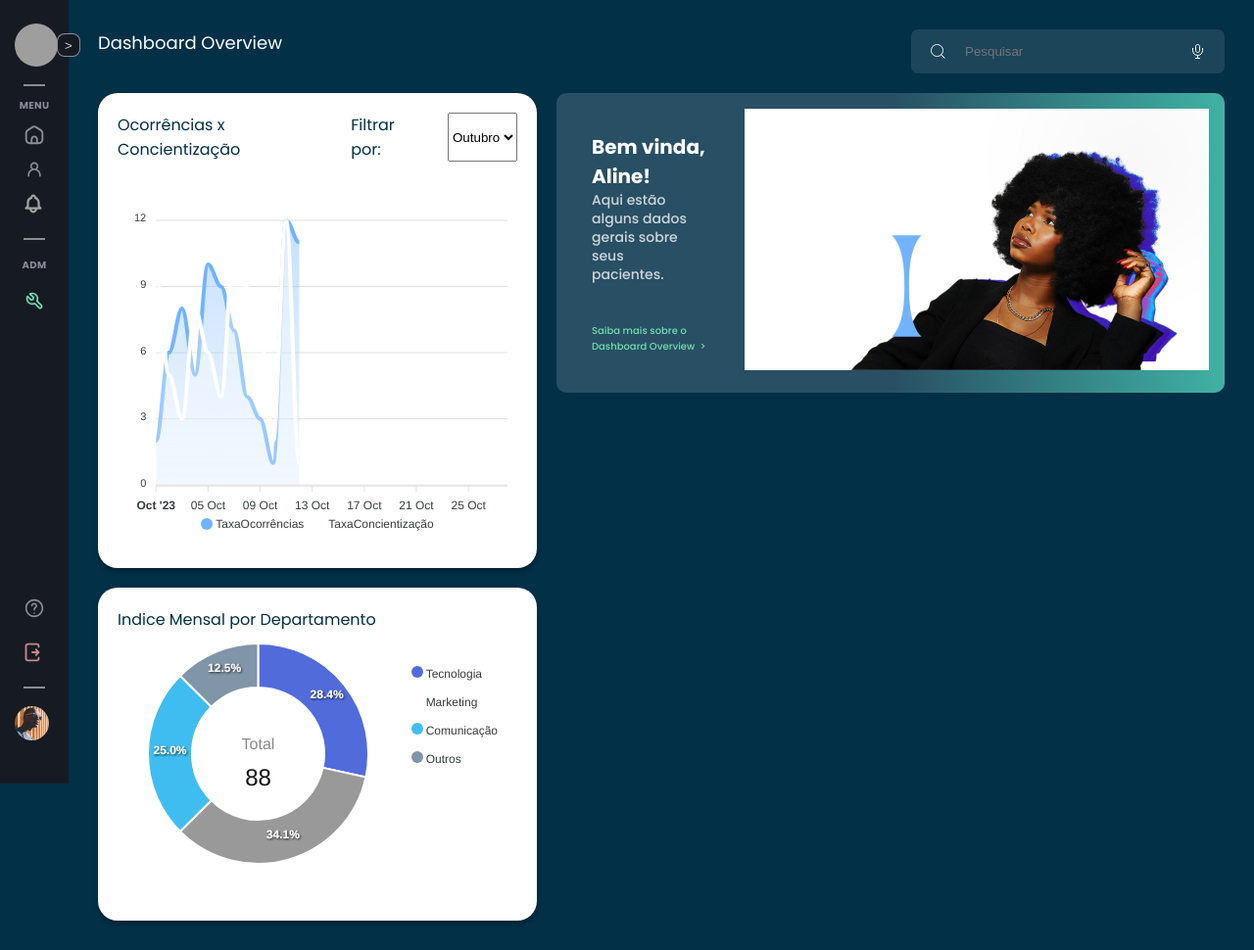
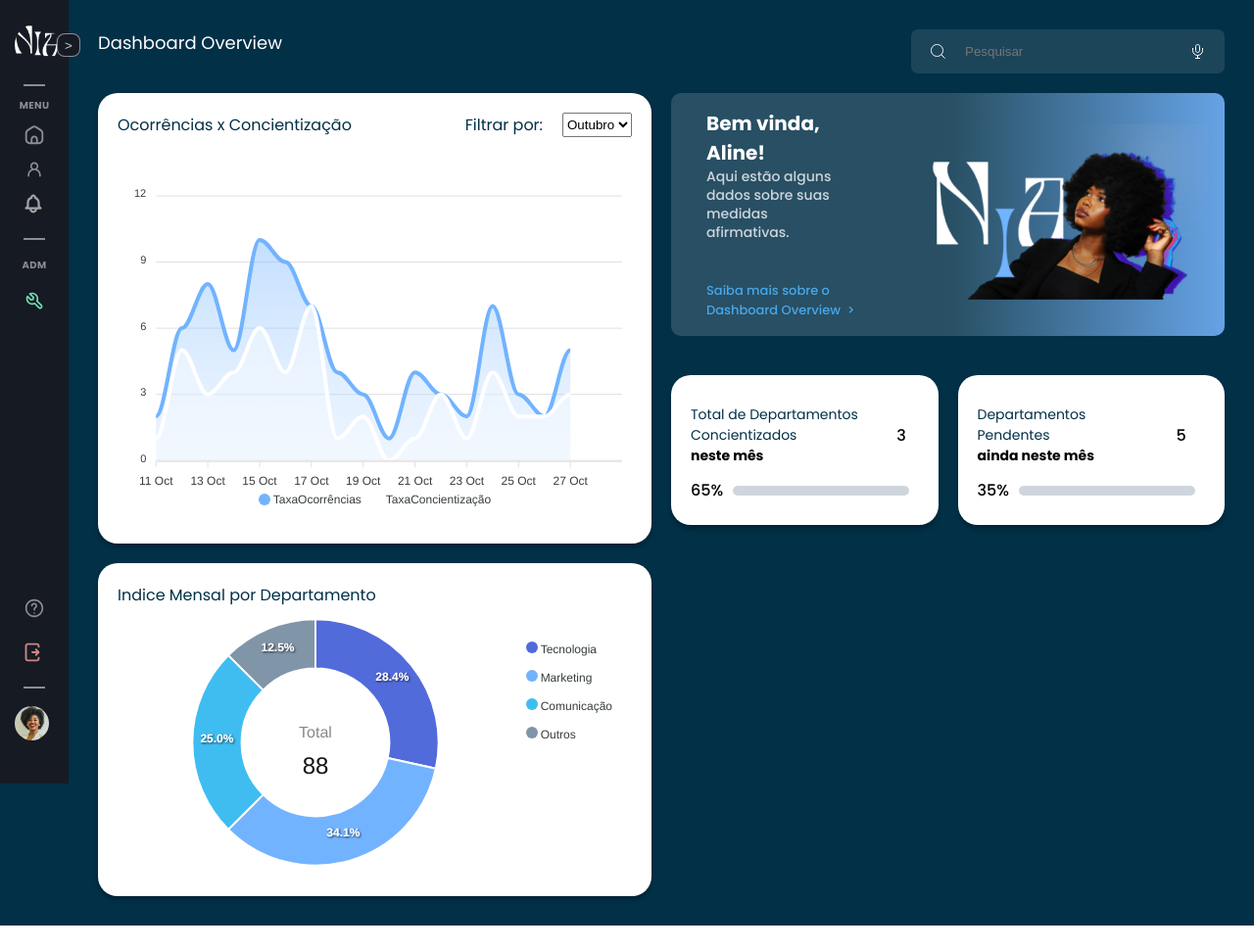
Before and after one commit to aasjunior/hacka2023, a Flask app: page / in a window 1280 px wide. Shown: the whole page at 98% size. After the commit the page ends 945 px from the top, so only its background shows below. Run offline with Flask 3, Linux system fonts and the light colour scheme; grey boxes are pictures that could not be loaded.

Commit message:
fix: welcome card colors

```diff
--- a/app/views/static/css/custom.css
+++ b/app/views/static/css/custom.css
@@ -1,10 +1,11 @@
 .dashboard {
     display: grid;
-    grid-template-columns: repeat(5, 1fr);
+    grid-template-columns: repeat(4, 1fr);
     grid-auto-rows: auto;
     grid-template-areas:
-        "monthly-record monthly-record welcome welcome welcome"
-        "daily-record daily-record welcome welcome welcome";
+        "monthly-record monthly-record welcome welcome"
+        "monthly-record monthly-record panel-resolvidos panel-resolvidos"
+        "daily-record daily-record panel-pendentes panel-pendentes";
     gap: var(--dashboard-gap);
     align-items: start;
 }
@@ -131,7 +93,7 @@
 }
 
 .welcome-card_link {
-    font-size: 10px;
+    font-size: 13px;
     color: var(--color-white);
 }
 
--- a/app/views/static/css/global.css
+++ b/app/views/static/css/global.css
@@ -6,7 +6,7 @@
     --color-white: #fff;
     --color-black: #000000;
     --color-gray: #CED5DC;
-    --color-green: #71DDB1;
+    --color-green: #49a7e9;
     --color-blue: #3FBDF1;
     --color-light-blue: rgba(255, 255, 255, 0.1);
     --color-red: #DD0000;
@@ -17,7 +17,7 @@
     --color-steel-blue: #30586e;
     --color-light-steel-blue: #93B0C8;
     --color-cadet-blue: #6C95A0;
-    --color-medium-turquoise: #45C4B0;
+    --color-medium-turquoise: #5ca1f6;
 
     --sidebar-bg: #161A23;
     --sidebar-item:  rgba(255, 255, 255, 0.5);
@@ -25,7 +25,7 @@
     --sidebar-item-hover: #2D2F39;
     --sidebar-color-logout: #CC8889;
 
-    --welcome-card-bg: linear-gradient(270deg, #45C4B0 -9.55%, #284F63 50%);
+    --welcome-card-bg: linear-gradient(270deg, #72B3FF -9.55%, #284F63 50%);
     --access-card-bg: linear-gradient(270deg, #45C4B0 -9.55%, #19626B 20.23%, #04334A 50%);
 
     --dashboard-gap: 20px;
@@ -131,9 +107,9 @@
 
 
 /*figures*/
-.meditateFig{
+.nyaFig{
     position: relative;
-    height: 170px;
+    height: 180px;
 }
 
 /*Icones*/
--- a/app/views/static/js/dashboard.js
+++ b/app/views/static/js/dashboard.js
@@ -1,7 +1,7 @@
 // Cores para cada label
 let colors = {
     Tecnologia: "#526BDB",
-    Marketing: "72B3FF",
+    Marketing: "#72B3FF",
     Comunicacao: "#3FBDF1",
     Outros: "#8195A8",
     TaxaOcorrencias: "#72B3FF",
@@ -29,25 +29,7 @@
     var taxaConcientizacao = parseInt(document.getElementById("taxaConcientizacao").value) ?? null;
     var mesAtual = new Date().getMonth() ?? null;
   }
-    /*
-    var datatecnologia = [2, 6, 8, 5, 10, 9, 7, 4, 3, 1, 12];
-    var dataBom = [10, 5, 3, 8, 6, 4, 11, 9, 7, 2, 12];
-    var dataSemResposta = [4, 2, 1, 6, 3, 5, 2, 4, 1, 6, 5];
 
-    var datatecnologiaMensal =
-      JSON.parse(document.getElementById("datatecnologiaMensal").value) ?? null;
-    var dataBomMensal =
-      JSON.parse(document.getElementById("dataBomMensal").value) ?? null;
-    var dataSemRespostaMensal =
-      JSON.parse(document.getElementById("dataSemRespostaMensal").value) ?? null;
-
-    dailyRecord(tecnologia, bom, sem_resposta);
-    annualRecord(datatecnologia, dataBom, dataSemResposta);
-    // monthlyChart(datatecnologiaMensal, dataBomMensal, dataSemRespostaMensal)
-    monthlyChart();
-  }
-
-  */
   function dailyRecord(tecnologia, marketing, Comunicação, outros) {
     const options = {
       chart: {
@@ -126,9 +108,9 @@
   }
 
   function monthlyChart() {
-    var taxaOcorrencias = [2, 6, 8, 5, 10, 9, 7, 4, 3, 1, 12, 11];
-    var taxaConcientizacao = [10, 5, 3, 8, 6, 4, 11, 9, 7, 2, 12, 1];
-    var dataTime = generateDateRange("2023-10-01", "2023-10-28");
+    var taxaOcorrencias = [2, 6, 8, 5, 10, 9, 7, 4, 3, 1, 4, 3, 2, 7, 3, 2, 5];
+    var taxaConcientizacao = [1, 5, 3, 4, 6, 4, 7, 1, 2, 0, 1, 3, 1, 4, 2, 2, 3];
+    var dataTime = generateDateRange("2023-10-11", "2023-10-29");
 
     var colors = {
       TaxaOcorrencias: "#72B3FF",
@@ -155,9 +137,6 @@
       },
       dataLabels: {
         enabled: false,
-      },
-      stroke: {
-        curve: "smooth",
       },
       xaxis: {
         type: "datetime",
--- a/app/views/templates/components/sidebar.html
+++ b/app/views/templates/components/sidebar.html
@@ -1,7 +1,7 @@
 <aside id="sidebar-expanded" class="sidebar d-flex col d-none">
     <div class="sidebar-header d-flex row vertical-center">
         <img class="logo_image mr-10" src="{{ url_for('static', filename='imgs/icons/logo-tera-sem-slogan.svg') }}" alt="Foto do usuário">
-        <h2 class="sidebar-title fs-20">Tera</h2>
+        <h2 class="sidebar-title fs-20">Nia</h2>
     </div>
     <hr class="sidebar-line">
     <div class="sidebar-content d-flex col">
@@ -60,7 +60,7 @@
 
 <aside id="sidebar-collapsed" class="sidebar d-flex col">
     <div class="sidebar-header d-flex row vertical-center horizontal-center ml-10">
-        <img class="logo_image" src="{{ url_for('static', filename='imgs/icons/logo-tera-sem-slogan.svg') }}" alt="Foto do usuário">
+        <img class="logo_image" src="{{ url_for('static', filename='imgs/icons/logo-tera-sem-slogan.png') }}" alt="Foto do usuário">
         <button class="sidebar-expand">&gt;</button>
     </div>
     <hr class="sidebar-line">
--- a/app/views/templates/dashboard.html
+++ b/app/views/templates/dashboard.html
@@ -14,13 +14,14 @@
             <section class="welcome-card row space-between vertical-center m-30">
                 <div class="col p-inline-20">
                     <h2 class="lbl-white fs-20">Bem vinda, <em>Aline!</em></h2>
-                    <p class="subtitle mx-80">Aqui estão alguns dados gerais sobre seus pacientes.</p>
+                    <p class="subtitle mx-80">Aqui estão alguns dados sobre suas medidas afirmativas.</p>
                     <a class="welcome-card_link" href="#">Saiba mais sobre o Dashboard Overview &nbsp;&gt;</a>
                 </div>
                 <div>
-                    <img src="{{ url_for('static', filename='imgs/nya.jpg') }}" alt="Nya" class="nyaFig">
+                    <img src="{{ url_for('static', filename='imgs/nya.png') }}" alt="Nya" class="nyaFig">
                 </div>
             </section>
+
             <section id="monthly-record" class="card">
                 <input type="hidden" id="taxaOcorrencias" value="{{ mensal.taxa_ocorrencias|tojson }}">
                 <input type="hidden" id="taxaConcientizacao" value="{{ mensal.taxa_concientizacao|tojson }}">
@@ -39,9 +40,43 @@
                 <h2 class="title">Indice Mensal por Departamento</h2>
                 <div id="g-daily" class="mt-30 relative"></div>
             </section>
+            <section class="card">
+                <div class="panel_resolvidas">
+                    <div class="row space-between vertical-center">
+                        <hgroup class="horizontal-start">
+                            <h2 class="title">Total de Departamentos Concientizados</h2>
+                            <h3 class="subtitle">neste mês</h3>
+                        </hgroup>
+                        <p class="amount">3</p>
+                    </div>
+                    <div class="row center space-around">
+                        <p>65%</p>
+                        <div class="progress-bar w-80">
+                            <div class="progress" style="width:65"></div>
+                        </div>
+                    </div>
+                </div>
+            </section>
+            <section class="card">
+                <div class="panel_pendentes">
+                    <div class="row space-between vertical-center">
+                        <hgroup class="horizontal-start">
+                            <h2 class="title">Departamentos Pendentes</h2>
+                            <h3 class="subtitle">ainda neste mês</h3>
+                        </hgroup>
+                        <p class="amount">5</p>
+                    </div>
+                    <div class="row center space-around">
+                        <p>35%</p>
+                        <div class="progress-bar w-80">
+                            <div class="progress" style="width:35"></div>
+                        </div>
+                    </div>
+                </div>
+            </section>
         </section>
     </main>
 </div>
 
-<script src="{{ url_for('static', filename='js/dashboard.js') }}">monthlyChart()</script>
+<script src="{{ url_for('static', filename='js/dashboard.js') }}"></script>
 {% include 'blades/footer.html' %}
```
Also changed, not shown: other parts of app/views/static/css/custom.css (+11 -50 lines), other parts of app/views/static/css/global.css (+0 -55 lines), app/views/static/css/charts.css (+0 -78 lines), app/views/templates/components/header.html (deleted, +0 -8 lines), app/views/templates/components/welcome-card.html (deleted, +0 -10 lines), app/views/static/imgs/icons/logo-tera-sem-slogan.png (added), app/views/static/imgs/icons/o.svg (renamed from app/views/static/imgs/icons/logo-tera-sem-slogan.svg), app/views/static/imgs/nya.png (added), app/views/static/imgs/user.jpg.
